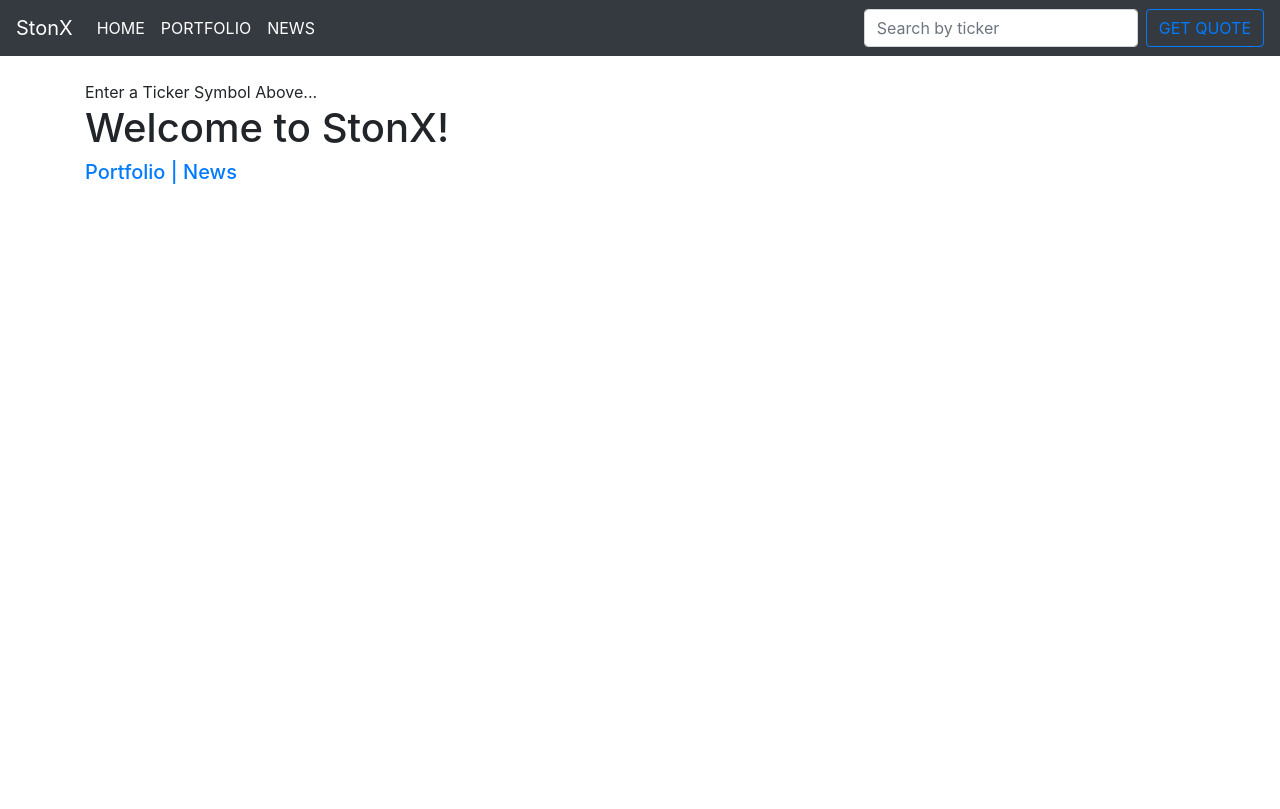
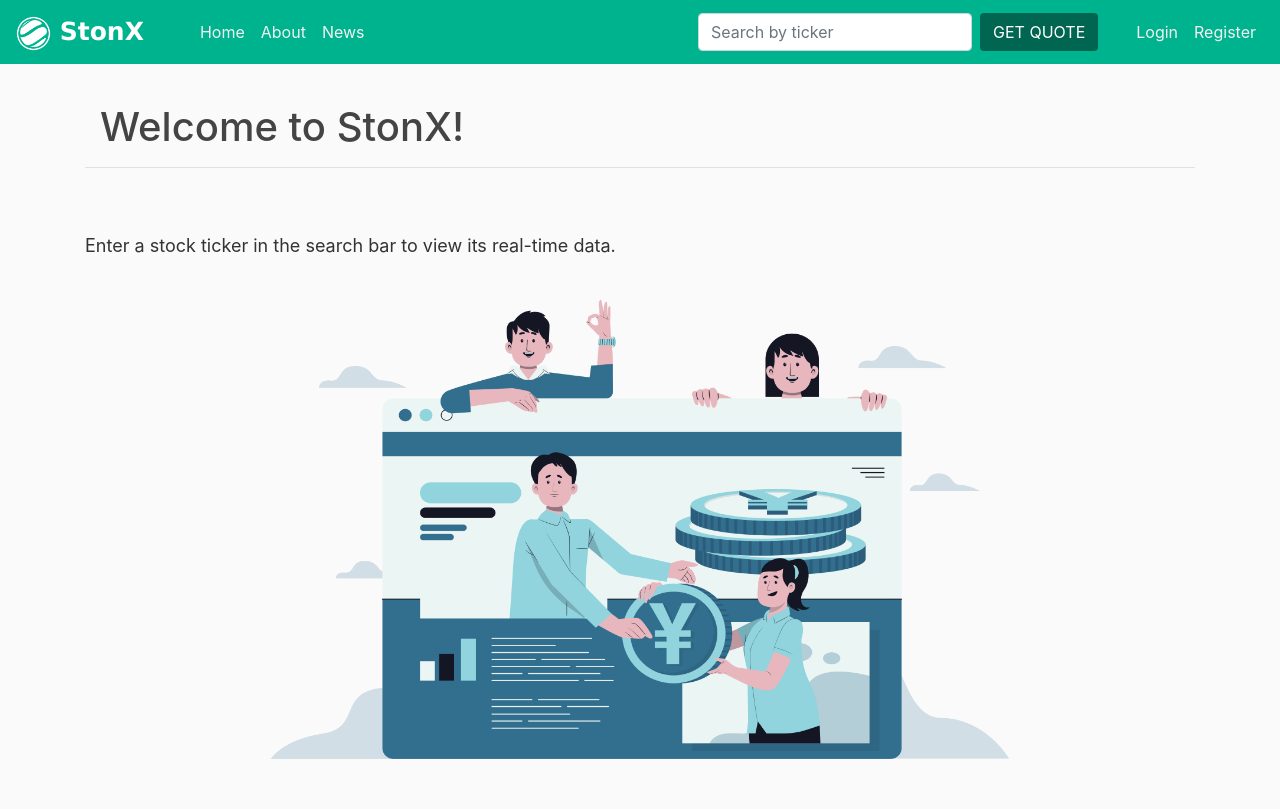
Before and after one commit to parthb83/stonx, a Django app: page / in a window 1280 px wide. Before the commit the page ends 184 px from the top, so only its background shows below. Run offline with Django 3.2, Linux system fonts and the light colour scheme; some libraries are stand-ins or nearby versions.

Commit message:
Changed HTML and CSS

```diff
--- /dev/null
+++ b/stock_market/static/main.css
@@ -0,0 +1,132 @@
+body {
+    background: #fafafa;
+    color: #333333;
+  }
+
+  h1, h2, h3, h4, h5, h6 {
+    color: #444444;
+  }
+
+  ul {
+    margin: 5;
+  }
+
+  .bg-aqua {
+    background-color: #00b38f;
+  }
+
+  .bg-jade {
+    background-color: #CEE5D0;
+  }
+
+  .text-green {
+    color: #006652;
+  }
+
+  .text-grey{
+    color: #50756e;
+    font-size: 15px;
+  }
+
+  .navbar .navbar-brand {
+    font-size: 25px;
+    font-weight: 600;
+    font-family: Lucida Sans Unicode;
+  }
+
+  .collapse .navbar-nav .nav-link {
+    color: #f2f2f2;
+  }
+
+  .collapse .navbar-nav .nav-link:hover {
+    color: #ffffff;
+  }
+
+  .collapse .btn {
+    background-color: #006652;
+    color: #ffffff;
+  }
+
+  .collapse .btn:hover {
+    background-color: #014e3f;
+  }
+
+  .card-body .btn {
+    background-color: #0aa082;
+    color: #ffffff;
+  }
+
+  .card-body .btn:hover {
+    background-color: #098068;
+  }
+
+  .add-ticker .btn {
+    background-color: #09997c;
+    color: #ffffff;
+  }
+
+  .add-ticker .btn:hover {
+    background-color: #06614f;
+  }
+
+  .contacts .inc img:hover {
+    transform: scale(1.25);
+  }
+
+  .news-block .card {
+    box-shadow: 0 4px 8px 0 rgba(0,0,0,0.2);
+    transition: 0.3s;
+    width: 40%;
+    border-radius: 5px;
+  }
+
+  .news-block .card:hover {
+    box-shadow: 0 8px 16px 0 rgba(0,0,0,0.2);
+  }
+
+  .quote-block .card {
+    color: #006652;
+  }
+
+  .table {
+    width: 100%;
+    overflow-x: auto;
+  }
+
+  .table .thead-green {
+    background-color: #8dc591;
+    color: white;
+  }
+
+  .table tbody tr:hover {
+    background-color: #e1f1e2;
+  }
+
+  .delete img {
+    vertical-align: top;
+  }
+
+  .portfolio .card .card-text {
+    margin: 10px;
+  }
+
+  .dropdown-item {
+    margin-left: 0px;
+    color: #ffffff;
+  }
+
+  .dropdown-item:hover {
+    background-color: #00b38f;
+  }
+
+  .dropdown:hover .dropdown-menu {
+    display: block;
+  }
+
+  .content-section {
+    background: #ffffff;
+    padding: 10px 20px;
+    border: 1px solid #00b38f;
+    border-radius: 10px;
+    width: 400px;
+  }
--- a/stock_market/templates/base.html
+++ b/stock_market/templates/base.html
@@ -1,4 +1,6 @@
+{% load static %}
 <!doctype html>
+
 <html lang="en">
   <head>
     <!-- Required meta tags -->
@@ -8,53 +10,95 @@
     <!-- Bootstrap CSS -->
     <link rel="stylesheet" href="https://stackpath.bootstrapcdn.com/bootstrap/4.5.0/css/bootstrap.min.css" integrity="sha384-9aIt2nRpC12Uk9gS9baDl411NQApFmC26EwAOH8WgZl5MYYxFfc+NcPb1dKGj7Sk" crossorigin="anonymous">
 
+    <link rel="stylesheet" type="text/css" href="{% static 'main.css' %}">
+
     <title>StonX</title>
   </head>
   <body>
-  	<nav class="navbar navbar-expand-lg navbar-dark bg-dark">
-  <a class="navbar-brand" href="{% url 'home' %}">StonX</a>
+  	<nav class="navbar navbar-expand-lg navbar-dark bg-aqua">
+      <a class="navbar-brand mr-5" href="{% url 'home' %}">
+        <img src="{% static 'Logo.png' %}" width="35" height="35" alt="">
+        StonX
+      </a>
       <button class="navbar-toggler" type="button" data-toggle="collapse" data-target="#navbarSupportedContent" aria-controls="navbarSupportedContent" aria-expanded="false" aria-label="Toggle navigation">
         <span class="navbar-toggler-icon"></span>
       </button>
 
       <div class="collapse navbar-collapse" id="navbarSupportedContent">
         <ul class="navbar-nav mr-auto">
-      <li class="nav-item active">
-        <a class="nav-link" href="{% url 'home' %}">HOME</a>
+          <li class="nav-item">
+            <a class="nav-link" href="{% url 'home' %}">Home</a>
           </li>
-      <li class="nav-item active">
-        <a class="nav-link" href="{% url 'add_stock' %}">PORTFOLIO</a>
+          <li class="nav-item">
+            <a class="nav-link" href="{% url 'about' %}">About</a>
           </li>
-      <li class="nav-item active">
-        <a class="nav-link" href="{% url 'news' %}">NEWS</a>
+          <li class="nav-item">
+            <a class="nav-link" href="{% url 'news' %}">News</a>
           </li>
+          {% if user.is_authenticated %}
+          <li class="nav-item">
+            <a class="nav-link" href="{% url 'add_stock' %}">Favorites</a>
+          </li>
+          <li class="nav-item">
+            <a class="nav-link" href="{% url 'portfolio' %}">Portfolio</a>
+          </li>
+          <li class="nav-item dropdown">
+            <a class="nav-link dropdown-toggle" style="border-width: 0px;" href="#" id="navbarDropdown" role="button" data-toggle="dropdown" aria-haspopup="true" aria-expanded="false">Trade
+            </a>
+            <div class="dropdown-menu bg-aqua" style="border-width: 0px;" aria-labelledby="navbarDropdown">
+              <a class="dropdown-item" href="{% url 'buy_stock' %}">Buy</a>
+              <div class="dropdown-divider"></div>
+              <a class="dropdown-item" href="{% url 'sell_stock' %}">Sell</a>
+            </div>
+          </li>
+          {% endif %}
         </ul>
+        <div class='search-bar'
+            style="padding-right: 30px;">
           <form action="{% url 'home' %}" class="form-inline my-2 my-lg-0" method="POST">
               {% csrf_token %}
             <input class="form-control mr-sm-2" type="search" placeholder="Search by ticker" aria-label="Search" name="ticker">
-      <button class="btn btn-outline-primary my-2 my-sm-0" type="submit">GET QUOTE</button>
+            <button class="btn my-2 my-sm-0" type="submit">GET QUOTE</button>
           </form>
+        </div>
+        <ul class="navbar-nav">
+          {% if user.is_authenticated %}
+            <li class="nav-item">
+              <a class="nav-link" href="{% url 'profile' %}">Profile</a>
+            </li>
+            <li class="nav-item">
+              <a class="nav-link" href="{% url 'logout' %}">Logout</a>
+            </li>
+          {% else %}
+            <li class="nav-item">
+              <a class="nav-link" href="{% url 'login' %}">Login</a>
+            </li>
+            <li class="nav-item">
+              <a class="nav-link" href="{% url 'register' %}">Register</a>
+            </li>
+          {% endif %}
+
+
+        </ul>
       </div>
     </nav>
 
     <div class="container">
       <br/>
-
       {% if messages %}
         {% for message in messages %}
-          <div class="alert alert-warning alert-dismissable" role="alert">
+          <div class="alert alert-{{ message.tags }} alert-dismissable" role="alert">
             <button class="close" data-dismiss="alert">
               <small><sup>x</sup></small>
             </button>
             {{ message }}
           </div></br>
         {% endfor %}
-
       {% endif %}
-
 		  {% block content %}
 		  {% endblock %}
 	  </div>
+
     <!-- Optional JavaScript -->
     <!-- jQuery first, then Popper.js, then Bootstrap JS -->
     <script src="https://code.jquery.com/jquery-3.5.1.slim.min.js" integrity="sha384-DfXdz2htPH0lsSSs5nCTpuj/zy4C+OGpamoFVy38MVBnE+IbbVYUew+OrCXaRkfj" crossorigin="anonymous"></script>
--- a/stock_market/templates/home.html
+++ b/stock_market/templates/home.html
@@ -1,19 +1,16 @@
 {% extends 'base.html' %}
+{% load static %}
 {% block content %}
 
-{% if ticker %}
-	{{ ticker }}
+
+{% if not api %}
+	<h1 class="homepage" style="margin: 15px;">Welcome to StonX!</h1>
+	<hr>
+	<br/>
+{% else %}
+	<h1 class="homepage" style="margin-bottom: 25px; margin-left: 15px;">Real-time data</h1>
 {% endif %}
-
 	<br/>
-<h1>Welcome to StonX!</h1>
-	<div>
-		<a href="{% url 'add_stock' %}"><h5>Portfolio |
-		<a href="{% url 'news' %}">News
-		</br>
-	</div>
-<br/>
-
 	{% if api %}
 		{% if api == "Error..." %}
 			<div class="alert alert-danger" role="alert">
@@ -23,34 +20,45 @@
 			There was a problem with the API or your ticker symbol, please try again...
 
 		{% else %}
+			<div class="quote-block">
+				<div class="card bg-jade mb-3" style="max-width: 30rem;">
+					<div class="card-header mb-3" style="background-color: #b4d8b7;">
+						<h2 style="color: #014e3f; margin-top: 5px;">
+							<strong>Quote: {{ api.symbol }}</strong>
+						</h2>
+					</div>
+					<div class="card-body">
+						<h3 class="card-title" style="color: #014e3f;">
+							{{ api.companyName }} <em>({{ api.symbol}})</em><br/>
+						<p class="card-text">
+						<h5 style="color: #014e3f;"><strong>Price: ${{ api.latestPrice }}<br/><br/></h5></strong>
+						<b>Previous Close:</b> ${{ api.previousClose }}<br/>
 
-		<div class="card text-white bg-dark mb-3" style="max-width: 30rem;">
-	  		<strong><div class="card-header text-primary bg-dark mb-3"><h2>QUOTE: {{ api.symbol }}</strong></h2></div>
-	  		<div class="card-body text-light">
-	    		<h3 class="card-title">{{ api.companyName }} <em>({{ api.symbol}})</em><br/>
-	    		<p class="card-text">
-	    		<h5><strong>Price: ${{ api.latestPrice }}<br/><br/></h5></strong>
-				Previous Close: ${{ api.previousClose }}<br/>
+						<b>Market Cap:</b> {{ api.marketCap }}<br/>
+						<b>Volume:</b> {{ api.latestVolume }}<br/>
+						<b>PE Ratio:</b> {{ api.peRatio }} </br></br>
 
-				Market Cap: {{ api.marketCap }}<br/>
-				Volume: {{ api.latestVolume }}<br/>
-				PE Ratio: {{ api.peRatio }} </br></br>
+						<b>Percent Change:</b> {{ api.changePercent }}</br>
+						<b>YTD Change:</b> {{ api.ytdChange }}<br/></br>
 
-				Percent Change: {{ api.changePercent }}</br>
-				YTD Change: {{ api.ytdChange }}<br/></br>
+						<b>52Wk High:</b> {{ api.week52High }}<br/>
+						<b>52Wk Low:</b> {{ api.week52Low }}<br/></br>
 
-				52Wk High: {{ api.week52High }}<br/>
-				52Wk Low: {{ api.week52Low }}<br/></br>
-
-				Open: ${{ api.open }}<br/>
-				High: ${{ api.high }}<br/>
-				Low: ${{ api.low }}<br/>
-				Close: ${{ api.close }}<br/></p>
+						<b>Open:</b> ${{ api.open }}<br/>
+						<b>High:</b> ${{ api.high }}<br/>
+						<b>Low:</b> ${{ api.low }}<br/>
+						<b>Close:</b> ${{ api.close }}<br/></p>
 					</div>
 				</div>
-
+			</div>
 		{% endif %}
+	{% else %}
+	<p style="font-size: 18px;">
+		Enter a stock ticker in the search bar to view its real-time data.
+	</p>
+	<br>
+	<div class="homepage-content">
+		<img class="homepage-logo" src="{% static 'home-logo.png' %}" width="850" height="460" alt="" style="margin-left: auto; margin-right: auto; margin-bottom: 50px; display: block;">
+	</div>
 	{% endif %}
-
-
 {% endblock %}
```
Also changed, not shown: stock_market/templates/news.html (+11 -9 lines), stock_market/static/Logo.png (added), stock_market/static/about-logo.png (added), stock_market/static/buy-logo.png (added), stock_market/static/delete-logo-active.png (added), stock_market/static/delete-logo.png (added), stock_market/static/github-logo.png (added), stock_market/static/gmail-logo.png (added), stock_market/static/home-logo.png (added), stock_market/static/sell-logo.png (added), stock_market/templates/favorites.html (renamed from stock_market/templates/add_stock.html). Lines whose indentation alone changed are shown as unchanged.
